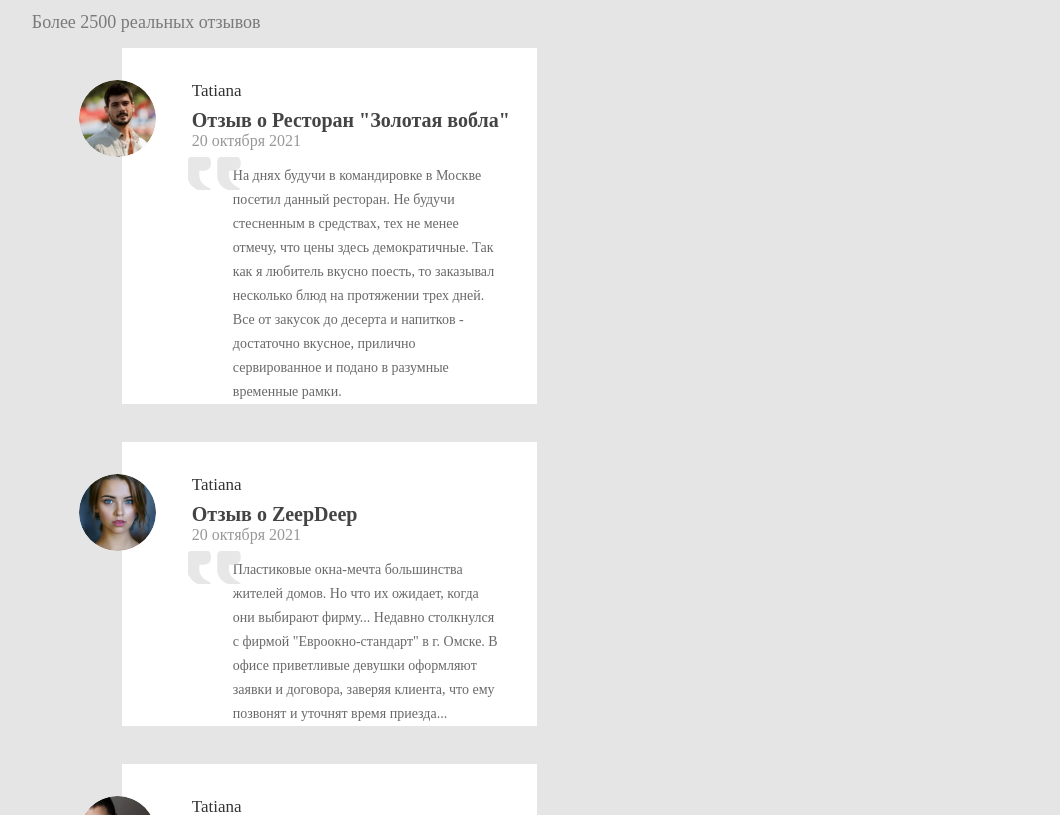
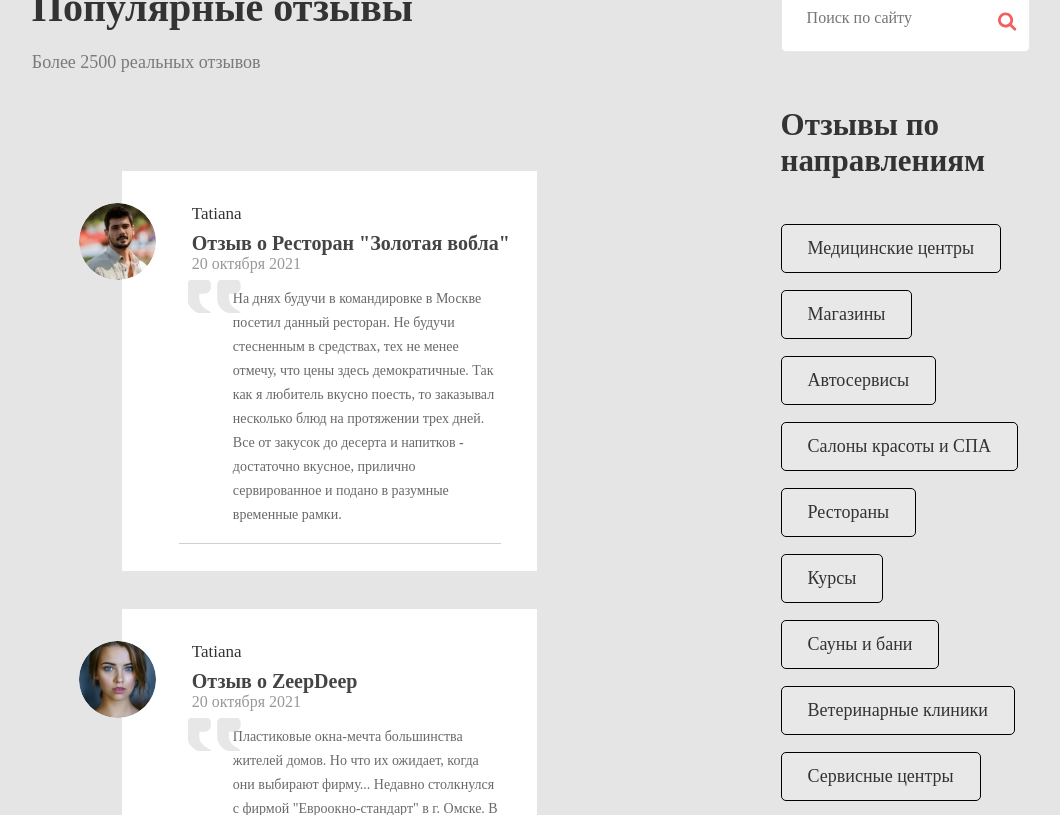
Before and after one commit to DmHdj/site-with-reviews, a plain HTML site: page src/index.html in a window 1280 px wide. Shown: the part 724-1539 px from the top of the page, without its empty margins (109-1169 px from the left). Drawn offline with Linux system fonts and the light colour scheme.

Commit message:
Made a sidebar, ad blocks, footer. Small changes in the review cards

```diff
--- a/src/css/style.css
+++ b/src/css/style.css
@@ -115,14 +115,11 @@ body {
     max-width: 78%;
     margin: 0 auto;
     min-height: 495px;
+    padding-top: 73px;
 }
 
 .top-reviews {
     width: 75%;
-}
-
-.aside_filter {
-    width: 25%;
 }
 
 .top-reviews .top-reviews_header {
@@ -130,6 +127,7 @@ body {
     font-weight: 700;
     font-size: 40px;
     color: #333333;
+    margin: 0;
 }
 
 .top-reviews .top-reviews_subheader {
@@ -137,15 +135,21 @@ body {
     font-weight: 500;
     font-size: 18px;
     color: rgba(85, 85, 85, 0.75);
+    margin: 0;
+    margin-top: 21px;
 }
 
 .top-reviews .top-reviews_wrapper {
-    display: flex;
-    flex-wrap: wrap;
+    /* display: flex; */
+    /* flex-wrap: wrap; */
+    margin-top: 98px;
 }
 
 .top-reviews .top-reviews_wrapper .top-reviews_item {
+    display: inline-block;
+    vertical-align: top;
     position: relative;
+    min-height: 400px;
     width: 415px;
     margin-left: 90px;
     background-color: #fff;
@@ -201,6 +205,7 @@ body {
     line-height: 24px;
     color: rgba(68, 68, 68, 0.8);
     margin: 14px 0 0 111px;
+    padding-bottom: 30px;
 }
 
 .top-reviews .top-reviews_wrapper .top-reviews_item .top-reviews_text::before {
@@ -213,34 +218,126 @@ body {
     height: 33px;
 }
 
-/* Поиск */
+.top-reviews .top-reviews_wrapper .top-reviews_item .top-reviews_text::after {
+    content: "";
+    width: 120%;
+    height: 1px;
+    background-color: rgba(0, 0, 0, 0.19);
+    position: absolute;
+    bottom: 5%;
+    left: -20%;
+}
+
+.top-reviews .top-reviews_button {
+    display: block;
+    margin: 0 auto;
+}
+
+/* Боковая панель с фильтрами и поиском */
+.aside {
+    width: 25%;
+}
+
+/* Поиск*/
+.aside .search form {
+    position: relative;
+}
+
 .search input {
     display: block;
     width: 100%;
-    height: 42px;
-    padding-left: 10px;
-    border: 2px solid #7BA7AB;
+    height: 68px;
+    background: #FFFFFF;
+    border: 1px solid #E8E8E8;
     border-radius: 5px;
-    outline: none;
-    background: #F9F0DA;
-    color: #9E9C9C;
+    padding: 25px;
 }
 
 .search button {
     position: absolute;
-    top: 0;
-    right: 0px;
-    width: 42px;
-    height: 42px;
+    top: 28px;
+    left: 87%;
+    background: url(../icons/search.svg) center center no-repeat;
+    width: 19px;
+    height: 19px;
     border: none;
-    background: #7BA7AB;
-    border-radius: 0 5px 5px 0;
     cursor: pointer;
 }
 
-.search button:before {
-    content: "\f002";
-    font-family: FontAwesome;
-    font-size: 16px;
-    color: #F9F0DA;
+.aside .categories span {
+    display: block;
+    font-family: Muller;
+    font-weight: 700;
+    font-size: 31px;
+    color: #333333;
+    margin-top: 55px;
 }
+
+.aside .categories .review_theme {
+    list-style-type: none;
+    display: flex;
+    flex-wrap: wrap;
+    padding: 0;
+    margin: 45px 0 0 0;
+}
+
+.aside .categories .review_theme li {
+    display: block;
+    background-color: #E8E8E8;
+    border: 1px solid #000000;
+    border-radius: 5px;
+    padding: 13px 26px;
+    margin-right: 10px;
+    margin-bottom: 17px;
+}
+
+.aside .categories .review_theme li a {
+    font-size: 18px;
+    color: #333333;
+    text-decoration: none;
+}
+
+.aside_adv {
+    margin-top: 111px;
+}
+
+.aside_adv img {
+    width: 100%;
+    height: 694px;
+}
+
+.adv {
+    width: 1500px;
+    height: 189px;
+    margin: 0 auto;
+    margin-top: 50px;
+}
+
+footer .footer_wrapper {
+    display: flex;
+    justify-content: space-between;
+    max-width: 78%;
+    margin: 60px auto 80px auto;
+}
+
+footer .footer_wrapper .footer_logo {
+    width: 255px;
+    height: 81px;
+}
+
+footer .footer_wrapper .footer_support {
+    margin: auto 0;
+}
+
+footer .footer_wrapper .footer_privacy {
+    margin: auto 0;
+}
+
+footer .footer_wrapper .footer_support a, footer .footer_wrapper .footer_privacy a {
+    font-family: Muller;
+    font-weight: 400;
+    font-size: 14px;
+    line-height: 14px;
+    color: #333333;
+    text-decoration: underline;
+}
--- a/src/index.html
+++ b/src/index.html
@@ -121,29 +121,37 @@
                         Пластиковые окна-мечта большинства жителей домов. Но что их ожидает, когда они выбирают фирму... Недавно столкнулся с фирмой "Евроокно-стандарт" в г. Омске. В офисе приветливые девушки оформляют заявки и договора, заверяя клиента, что ему позвонят и уточнят время приезда...
                     </p>
                 </div>
-                <button class="top-reviews_button button">ПОКАЗАТЬ ЕЩЕ</button>
+            </div>
+            <button class="top-reviews_button buttons">ПОКАЗАТЬ ЕЩЕ</button>
         </div>
-        <div class="aside_filter">
+        <div class="aside">
             <div class="search">
                 <form>
-                    <input type="text" placeholder="Искать здесь...">
+                    <input type="text" placeholder="Поиск по сайту">
                      <button type="submit"></button>
                 </form>
             </div>
             <div class="categories">
-                <a href="#" class="item">Медицинские центры </a>
-                <a href="#" class="item">Магазины </a>
-                <a href="#" class="item">Автосервисы</a>
-                <a href="#" class="item">Салоны красоты и СПА</a>
-                <a href="#" class="item">Рестораны</a>
-                <a href="#" class="item">Курсы</a>
-                <a href="#" class="item">Сауны и бани</a>
-                <a href="#" class="item">Ветеринарные клиники </a>
-                <a href="#" class="item">Сервисные центры</a>
-                <a href="#" class="item">Ритуальные услуги</a>
-                <a href="#" class="item">...</a>
+                <span>Отзывы по направлениям</span>
+                <ul class="review_theme">
+                    <li><a href="#" class="item">Медицинские центры </a></li>
+                    <li><a href="#" class="item">Магазины </a></li>
+                    <li><a href="#" class="item">Автосервисы</a></li>
+                    <li><a href="#" class="item">Салоны красоты и СПА</a></li>
+                    <li><a href="#" class="item">Рестораны</a></li>
+                    <li><a href="#" class="item">Курсы</a></li>
+                    <li><a href="#" class="item">Сауны и бани</a></li>
+                    <li><a href="#" class="item">Ветеринарные клиники </a></li>
+                    <li><a href="#" class="item">Сервисные центры</a></li>
+                    <li><a href="#" class="item">Ритуальные услуги</a></li>
+                    <li><a href="#" class="item">...</a></li>
+                </ul>
             </div>
-        </aside>
+            <div class="aside_adv">
+                <img src="img/footer_adv.png" alt="adv">
+            </div>
+        </div>
+
     </section>
     <div class="adv">
         <img src="img/footer_adv.png" alt="adv">
```
